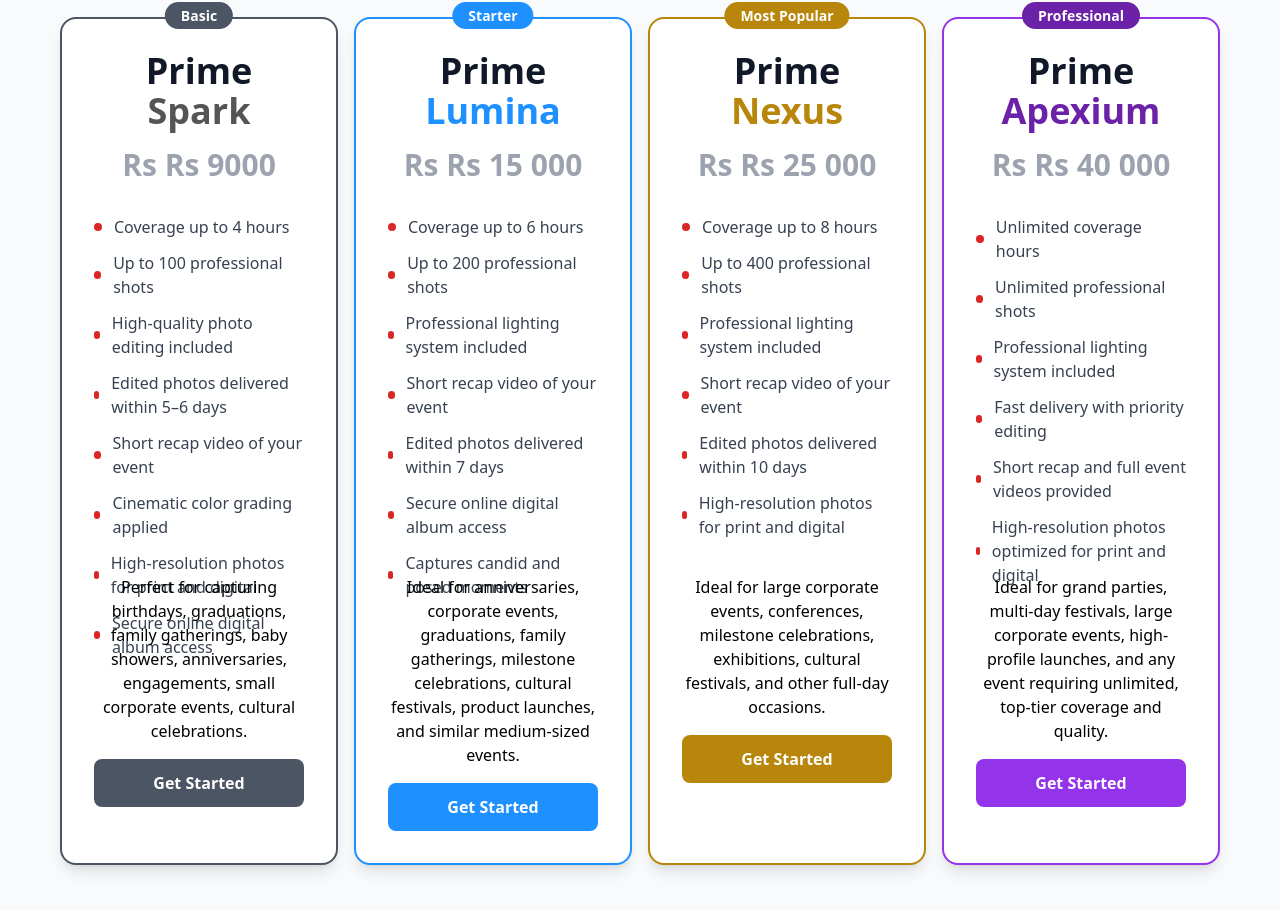
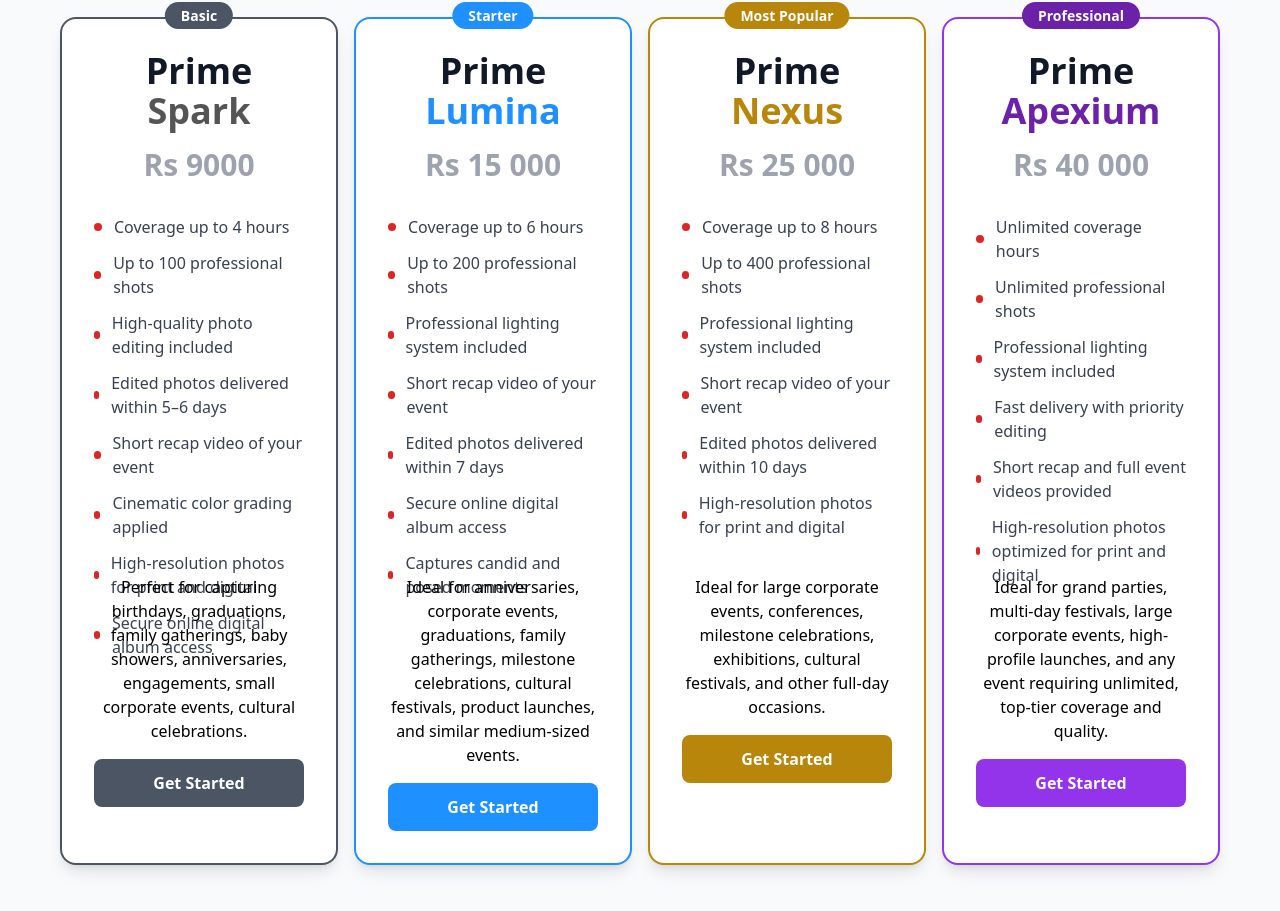
Before and after one commit to Bashitha267/primeProduction, a React (Vite) app: page /events in a window 1280 px wide. Shown: the part 1609-2520 px from the top of the page. Built offline with nearby package versions, Linux system fonts and the light colour scheme.

Commit message:
modified:   src/pages/Events.tsx

```diff
--- a/src/pages/Events.tsx
+++ b/src/pages/Events.tsx
@@ -10,7 +10,7 @@ const [selectedGallery, setSelectedGallery] = useState<string | null>(null);
   const packages = [
     {
   name: 'Prime Spark',
-  price: 'Rs 9000',
+  price: '9000',
   color: '#555555',
   features: [
     'Coverage up to 4 hours',
@@ -27,7 +27,7 @@ const [selectedGallery, setSelectedGallery] = useState<string | null>(null);
 },
     {
       name: 'Prime Lumina',
-      price: 'Rs 15 000',
+      price: '15 000',
       color:'#1E90FF',
       features: [
         'Coverage up to 6 hours',
@@ -45,7 +45,7 @@ const [selectedGallery, setSelectedGallery] = useState<string | null>(null);
     },
     {
       name: 'Prime Nexus',
-      price: 'Rs 25 000',
+      price: '25 000',
       color:'#B8860B',
       features: [
         'Coverage up to 8 hours',
@@ -62,7 +62,7 @@ const [selectedGallery, setSelectedGallery] = useState<string | null>(null);
     },
     {
       name: 'Prime Apexium',
-      price: 'Rs 40 000',
+      price: '40 000',
       color:'#6B21A8',
       features: [
         'Unlimited coverage hours',
```
